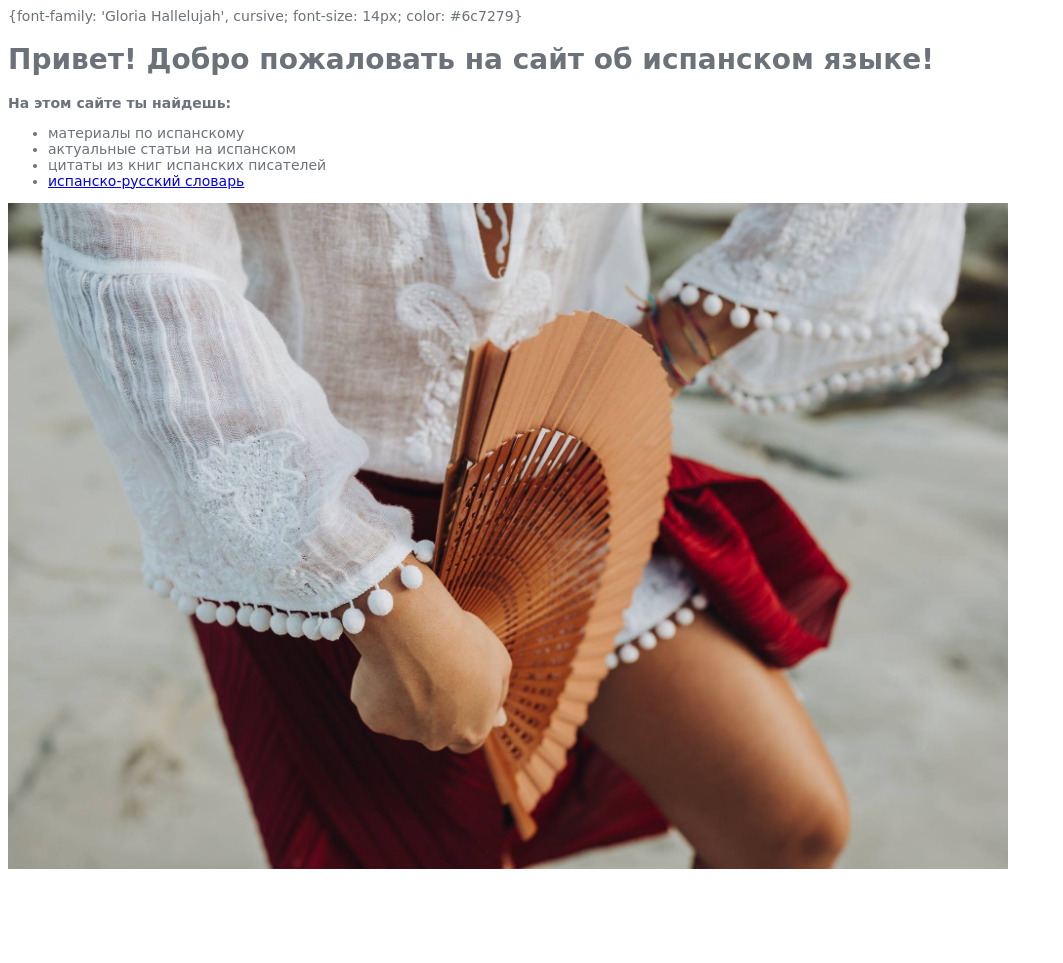
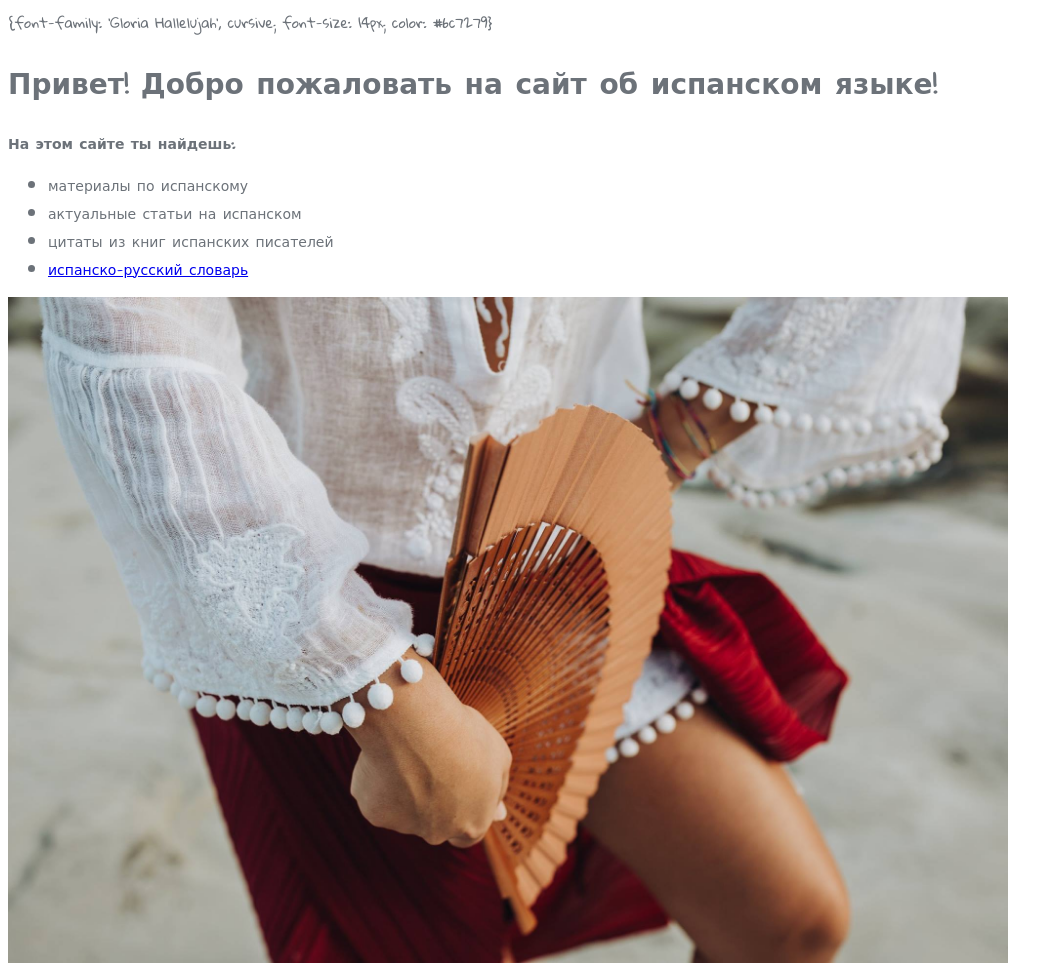
Before and after one commit to oltoporkov/oltoporkov.github.io, a plain HTML site: page index.html in a window 1280 px wide. Shown: the whole page, without its empty margins (0-1063 px from the left). Before the commit the page ends 880 px from the top, so only its background shows below. Drawn offline with Linux system fonts and the light colour scheme.

Commit message:
Update index.html

```diff
--- a/index.html
+++ b/index.html
@@ -2,6 +2,8 @@
  <html lang="en" dir="ltr">
    <head>
      <meta charset="utf-8">
+     <link rel="preconnect" href="https://fonts.gstatic.com">
+     <link href="https://fonts.googleapis.com/css2?family=Gloria+Hallelujah&display=swap" rel="stylesheet">
      <link rel="stylesheet" href="style.css">
      <title> Hola </title>
      <link rel="shortcut icon" href="3898082.svg"/>
```
